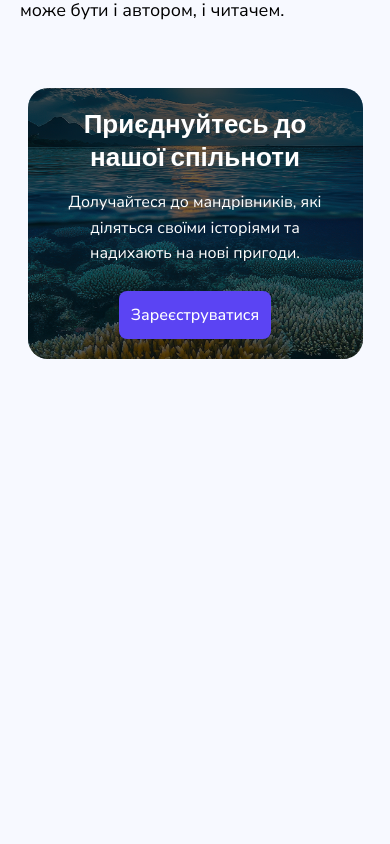
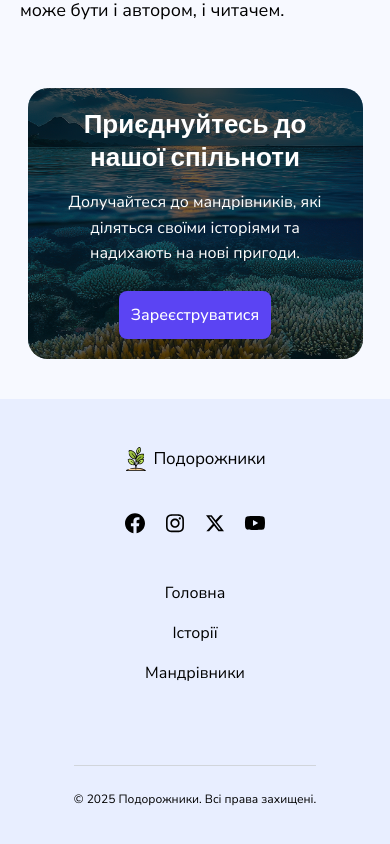
Before and after one commit to Tina137/project-CodeCraft, a Next.js app: page / in a window 390 px wide. Shown: the part 1614-2458 px from the top of the page. Before the commit the page ends 2013 px from the top, so only its background shows below. Built offline with nearby package versions, Linux system fonts and the light colour scheme; no server answers.

Commit message:
phone version of footer

```diff
--- a/components/Footer/Footer.module.css
+++ b/components/Footer/Footer.module.css
@@ -0,0 +1,96 @@
+.footer{
+    display: flex;
+    align-items: center;
+    justify-content: flex-start;
+    flex-direction: column;
+    gap: 80px;
+    background: #e8eeff;
+    padding: 48px 20px;
+}
+
+.footerTop{
+    display: flex;
+    flex-wrap: wrap;
+    align-items: center;
+    justify-content: center;
+    flex-direction: column;
+    gap: 40px;
+}
+
+.logoSection{
+    display: flex;
+    align-items: center;
+    justify-content: flex-start;
+    gap: 5px;
+
+}
+
+.logoSectionText{
+    font-weight: 400;
+    font-size: 17px;
+    line-height: 110%;
+    letter-spacing: -0.01em;
+    color: #000;
+}
+
+
+.socialsList{
+    display: flex;
+    align-items: flex-start;
+    justify-content: center;
+    flex-direction: row;
+    gap: 16px;
+}
+
+
+.footerLinks{
+    display: flex;
+    align-items: flex-start;
+    justify-content: center;
+    flex-direction: row;
+    gap: 24px;
+}
+
+.footerLinksList{
+    display: flex;
+    align-items: center;
+    justify-content: center;
+    flex-direction: column;
+    gap: 16px;
+}
+
+.footerLinksItem{
+    display: flex;
+    align-items: center;
+    justify-content: center;
+    flex-direction: row;
+    gap: 4px;
+    font-weight: 400;
+    font-size: 16px;
+    line-height: 150%;
+    color: #000;
+}
+
+.footerLinksItemText{
+    font-weight: 400;
+    font-size: 16px;
+    line-height: 150%;
+    color: #000;
+}
+
+.footerBottom{
+    display: flex;
+    align-items: flex-start;
+    justify-content: flex-start;
+    flex-direction: column;
+    border-top: 1px solid #d1d5db;
+    padding-top: 24px;
+    display: flex;
+    align-items: flex-start;
+    justify-content: flex-start;
+    flex-direction: row;
+    font-weight: 400;
+    font-size: 12px;
+    line-height: 150%;
+    color: #000;
+}
--- a/components/Footer/Footer.tsx
+++ b/components/Footer/Footer.tsx
@@ -1,7 +1,58 @@
 import css from "./Footer.module.css";
+import Link from "next/link";
+import Icon from "../Icon/Icon";
 
 const Footer = () => {
-  return <footer></footer>;
+  return (
+  <footer className={css.footer}>
+    <div className={css.footerTop}>
+      <div className={css.logoSection}>
+      <Icon name="icon-favicon"></Icon>
+      <p className={css.logoSectionText}>Подорожники</p>
+      </div>
+      <div className={css.socials}>
+        <ul className={css.socialsList}>
+          <li className={css.socialsItem}>
+            <Link href="https://www.facebook.com/">
+            <Icon name="icon-Facebook"></Icon>
+            </Link>
+          </li>
+          <li className={css.socialsItem}>
+            <Link href="https://www.instagram.com/">
+            <Icon name="icon-Instagram"></Icon>
+            </Link>
+          </li>
+          <li className={css.socialsItem}>
+            <Link href="https://www.X.com/">
+            <Icon name="icon-X"></Icon>
+            </Link>
+          </li>
+          <li className={css.socialsItem}>
+            <Link href="https://www.youtube.com/">
+            <Icon name="icon-Youtube"></Icon>
+            </Link>
+          </li>
+        </ul>
+      </div>
+      <div className={css.footerLinks}>
+        <ul className={css.footerLinksList}>
+          <li className={css.footerLinksItem}>
+            <Link href="/" className={css.footerLinksItemText}>Головна</Link>
+          </li>
+          <li className={css.footerLinksItem}>
+            <Link href="/stories" className={css.footerLinksItemText}>Історії</Link>
+          </li>
+          <li className={css.footerLinksItem}>
+            <Link href="/travellers" className={css.footerLinksItemText}>Мандрівники</Link>
+          </li>
+        </ul>
+      </div>
+    </div>
+    <p className={css.footerBottom}>
+      © 2025 Подорожники. Всі права захищені.
+    </p>
+  </footer>
+  );
 };
 
 export default Footer;
--- a/components/Icon/Icon.tsx
+++ b/components/Icon/Icon.tsx
@@ -4,6 +4,7 @@ type IconProps = {
   name: string; // назва <symbol id="...">
   size?: number; // розмір px
   className?: string; // додаткові стилі
+children?: React.ReactNode;
 };
 
 const Icon: React.FC<IconProps> = ({ name, size = 24, className = "" }) => {
```
